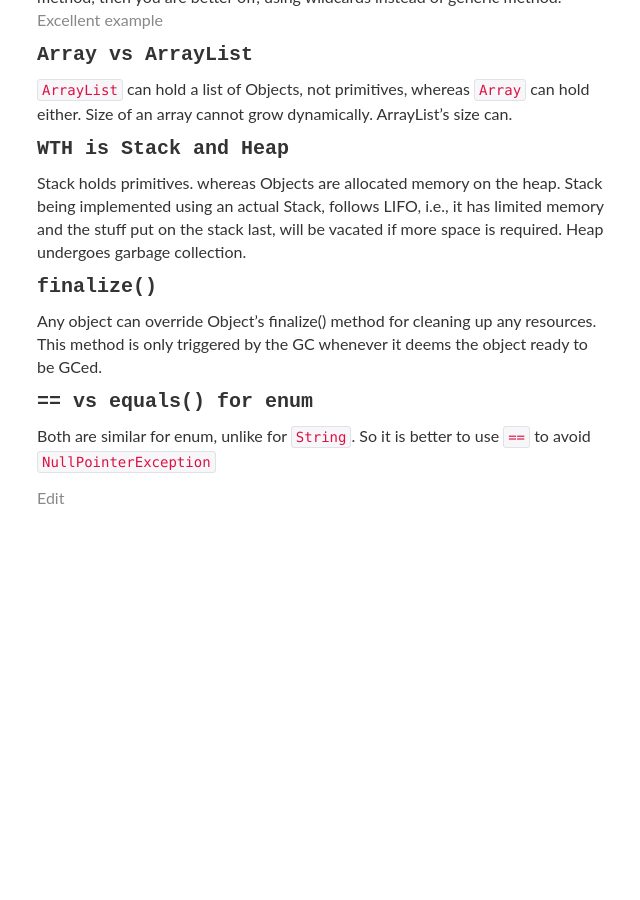
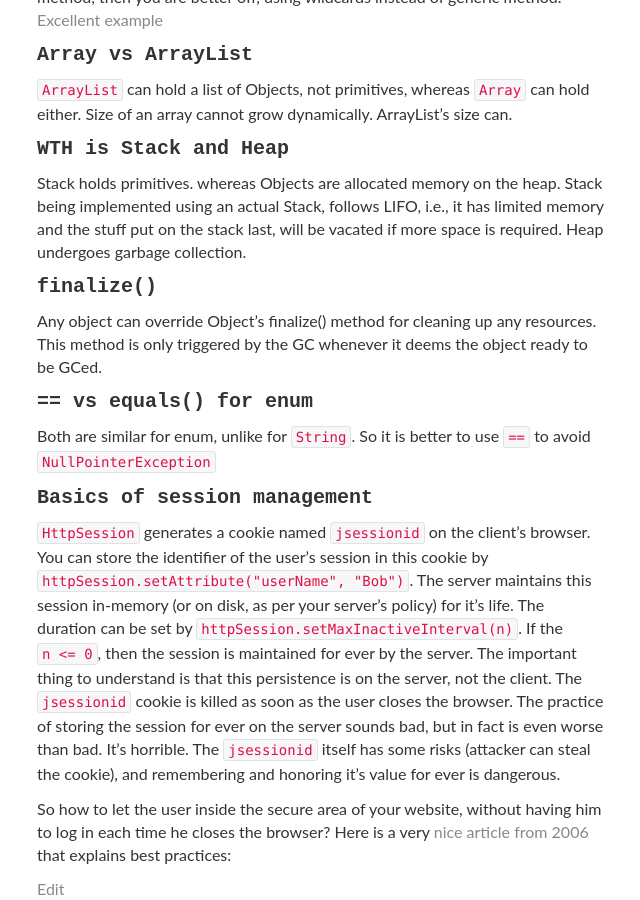
Before and after one commit to dahotre/dahotre.github.io, a Jekyll site: the page built from _posts/2013-07-10-Java-Notes.markdown, in a window 1280 px wide and 900 px high, scrolled down 1837 px. Shown: the whole window, without its empty margins (118-758 px from the left). Built offline with Jekyll 4.4.1, drawn with Linux system fonts in a browser that asks for light colours; nearby versions of some CDN libraries; before the commit the page ends 2346 px from its top, so only the background shows below that.

Commit message:
Update 2013-07-10-Java-Notes.markdown

```diff
--- a/_posts/2013-07-10-Java-Notes.markdown
+++ b/_posts/2013-07-10-Java-Notes.markdown
@@ -72,3 +72,9 @@ Any object can override Object's finalize() method for cleaning up any resources
 
 #### == vs equals() for enum
 Both are similar for enum, unlike for `String`. So it is better to use `==` to avoid `NullPointerException`
+
+#### Basics of session management
+`HttpSession` generates a cookie named `jsessionid` on the client's browser. You can store the identifier of the user's session in this cookie by `httpSession.setAttribute("userName", "Bob")`. The server maintains this session in-memory (or on disk, as per your server's policy) for it's life. The duration can be set by `httpSession.setMaxInactiveInterval(n)`. If the `n <= 0`, then the session is maintained for ever by the server. The important thing to understand is that this persistence is on the server, not the client. The `jsessionid` cookie is killed as soon as the user closes the browser. The practice of storing the session for ever on the server sounds bad, but in fact is even worse than bad. It's horrible. The `jsessionid` itself has some risks (attacker can steal the cookie), and remembering and honoring it's value for ever is dangerous.
+
+So how to let the user inside the secure area of your website, without having him to log in each time he closes the browser?
+Here is a very [nice article from 2006](http://jaspan.com/improved_persistent_login_cookie_best_practice) that explains best practices:
```
